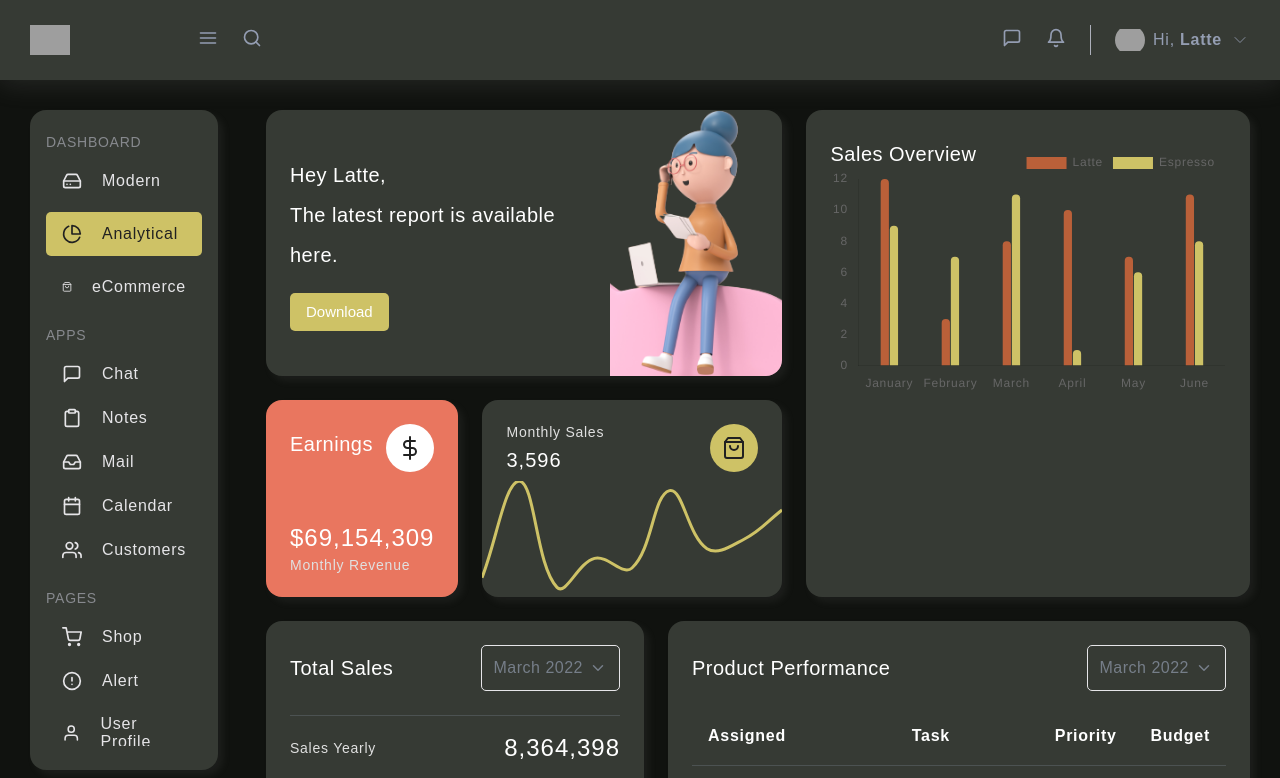
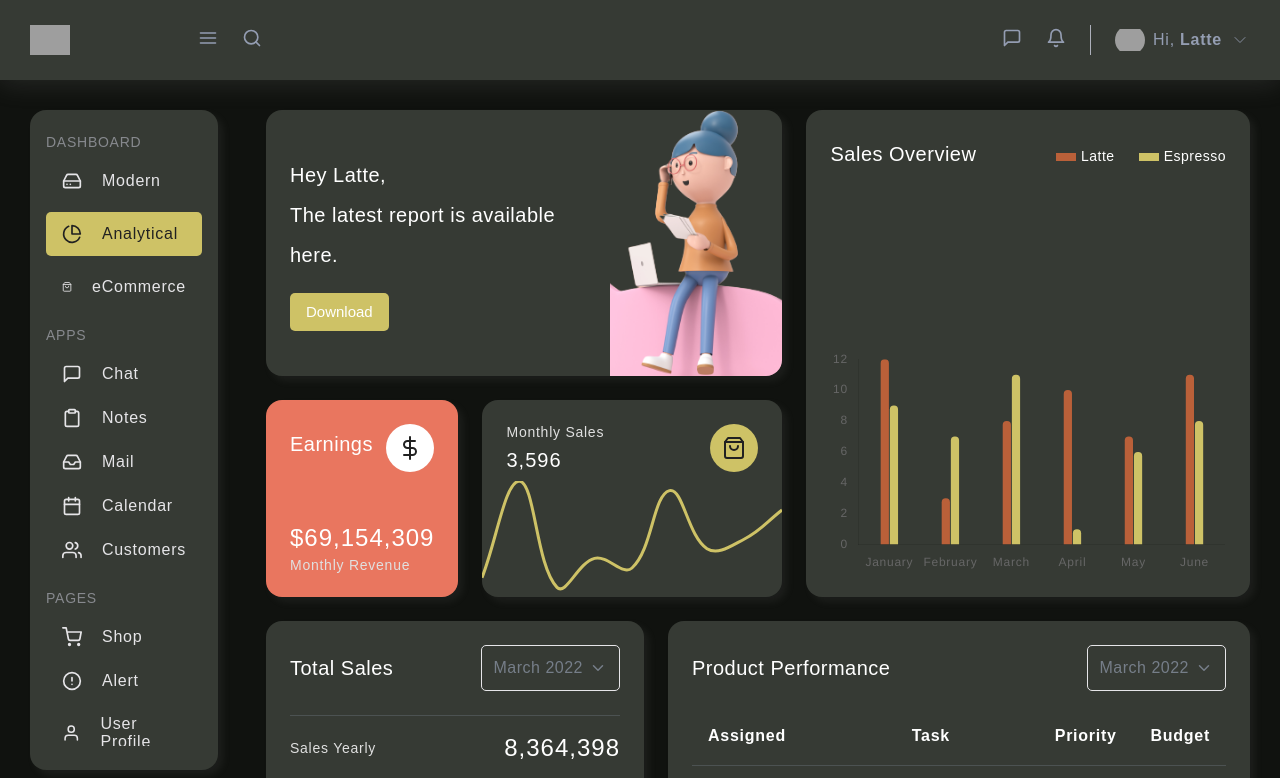
Before and after one commit to sweeetlatte/dashboard, a React (Create React App) app: page / in a window 1280 px wide. Shown: the top 778 px of the page. Built offline with nearby package versions, Linux system fonts and the light colour scheme; grey boxes are pictures that could not be loaded.

Commit message:
[feat][sales overview] fake legends

```diff
--- a/src/components/SalesOverview/index.tsx
+++ b/src/components/SalesOverview/index.tsx
@@ -17,8 +17,7 @@ const options = {
   responsive: true,
   plugins: {
     legend: {
-      position: 'top' as const,
-      align: 'end' as const,
+      display: false,
     },
     title: {
       display: false,
@@ -66,8 +65,20 @@ const data = {
 export default function SalesOverview() {
   return (
     <>
-      <div className={styles.title}>Sales Overview</div>
-      <Bar options={options} data={data} height={188} />
+      <div className={styles.title}>
+        <div>Sales Overview</div>
+        <div className={styles.legendsContainer}>
+          <div className={styles.legend}>
+            <span></span>
+            Latte
+          </div>
+          <div className={styles.legend}>
+            <span></span>
+            Espresso
+          </div>
+        </div>
+      </div>
+      <Bar options={options} data={data} height={170} />
     </>
   );
 }
--- a/src/components/SalesOverview/styles.module.scss
+++ b/src/components/SalesOverview/styles.module.scss
@@ -1,6 +1,38 @@
+@import '../../assets/styles/variables.scss';
 @import '../../assets/styles/index.scss';
 
 .title {
   @include title;
-  margin-bottom: -27px;
+  @include flex-center-sb;
+  align-items: baseline;
+
+  .legendsContainer {
+    display: flex;
+    font-size: 14px;
+
+    > * + * {
+      margin-left: 24px;
+    }
+
+    .legend {
+      span {
+        display: inline-block;
+        width: 20px;
+        height: 8px;
+        margin-right: 5px;
+      }
+
+      &:nth-child(1) {
+        span {
+          background-color: $secondary;
+        }
+      }
+
+      &:nth-child(2) {
+        span {
+          background-color: $primary;
+        }
+      }
+    }
+  }
 }
--- a/src/pages/Dashboard/Analytical/styles.module.scss
+++ b/src/pages/Dashboard/Analytical/styles.module.scss
@@ -53,6 +53,8 @@
 
     &_rightComponent {
       @include card;
+      @include flex-column;
+      justify-content: space-between;
     }
   }
 
```
